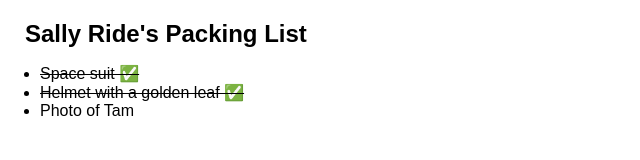
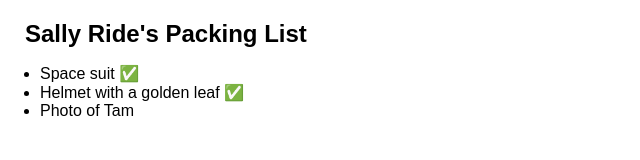
Before and after one commit to mami-tus/react-training, a Next.js app in the folder describing-the-ui/: page /conditional-rendering in a window 1280 px wide. Shown: the top 160 px of the page, without its empty margins (0-640 px from the left). Built offline with nearby package versions, Linux system fonts and the light colour scheme.

Commit message:
条件付きレンダー > 条件付きで JSX を含める > 論理 AND 演算子 (&&)

```diff
--- a/describing-the-ui/src/app/conditional-rendering/Item.tsx
+++ b/describing-the-ui/src/app/conditional-rendering/Item.tsx
@@ -5,6 +5,8 @@ type ItemProps = {
 
 export default function Item({ name, isPacked }: ItemProps) {
   return (
-    <li className='item '>{isPacked ? <del>{name + ' ✅'}</del> : name} </li>
+    <li className='item '>
+      {name} {isPacked && '✅'}
+    </li>
   );
 }
--- a/describing-the-ui/src/app/conditional-rendering/PackingList.tsx
+++ b/describing-the-ui/src/app/conditional-rendering/PackingList.tsx
@@ -3,7 +3,7 @@ import Item from '@/app/conditional-rendering/Item';
 export default function PackingList() {
   return (
     <section>
-      <h1>Sally Ride's Packing List</h1>
+      <h1>Sally Ride&apos;s Packing List</h1>
       <ul>
         <Item isPacked={true} name='Space suit' />
         <Item isPacked={true} name='Helmet with a golden leaf' />
```
